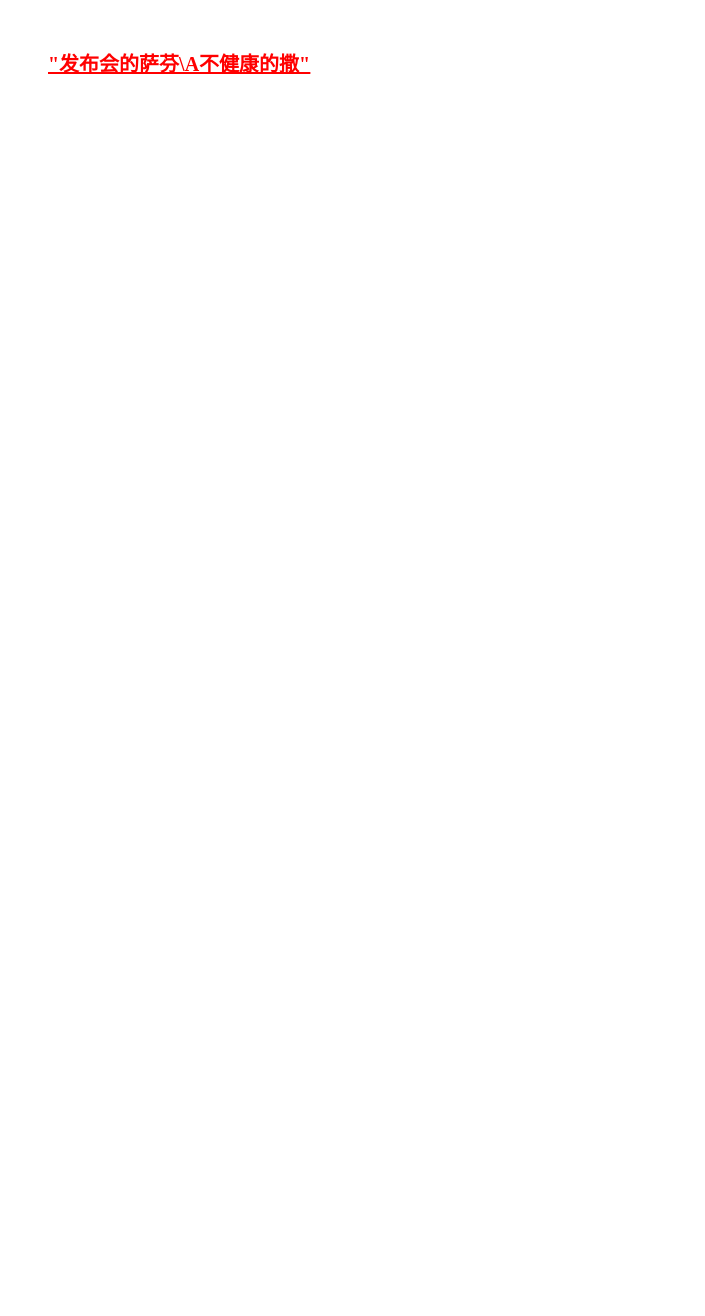
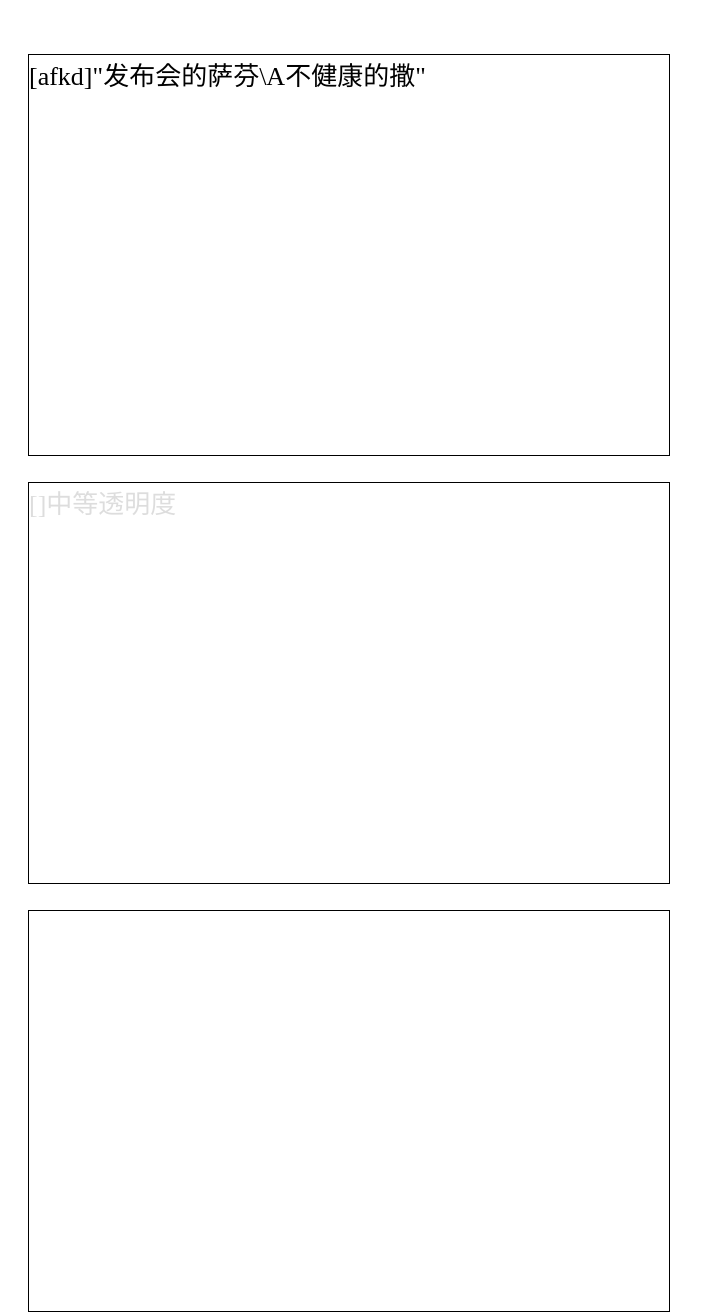
Before and after one commit to liminrui/css-demo1, a website: page index.html in a window 1280 px wide. Shown: the whole page, without its empty margins (0-705 px from the left). Before the commit the page ends 800 px from the top, so only its background shows below. Drawn offline with Linux system fonts and the light colour scheme.

Commit message:
在16进制颜色中添加透明度

```diff
--- /dev/null
+++ b/css/color.css
@@ -0,0 +1,11 @@
+p.one {
+    color: #000000ff;
+}
+
+p.two {
+    color: #00000022;
+}
+
+p.three {
+    color: #00000000;
+}
--- a/css/rem.css
+++ b/css/rem.css
@@ -9,5 +9,13 @@ div {
 
 /*相对于根节点字体大小的倍数*/
 p {
+    border: 1px solid black;
     font-size: 2rem;
+    width: 50vw;
+    height: 50vh;
+
 }
+
+p::before {
+    content: "[" attr(id) "]";
+}
--- a/index.html
+++ b/index.html
@@ -6,15 +6,18 @@
     <title>Document</title>
     <style type="text/css">
       /* @import url(./css/style.css); */
-      @import url(./css/triangle.css);
-      @import url(./css/inherit.css);
+      /* @import url(./css/triangle.css);
+      @import url(./css/inherit.css); */
       @import url(./css/rem.css);
+      @import url(./css/color.css);
     </style>
   </head>
   <body>
 
     <div class="parent">
-      <p>"发布会的萨芬\A不健康的撒"</p>
+      <p id="afkd" class="one">"发布会的萨芬\A不健康的撒"</p>
+      <p class="two">中等透明度</p>
+      <p class="three">完全透明</p>
     </div>
 
   </body>
```
